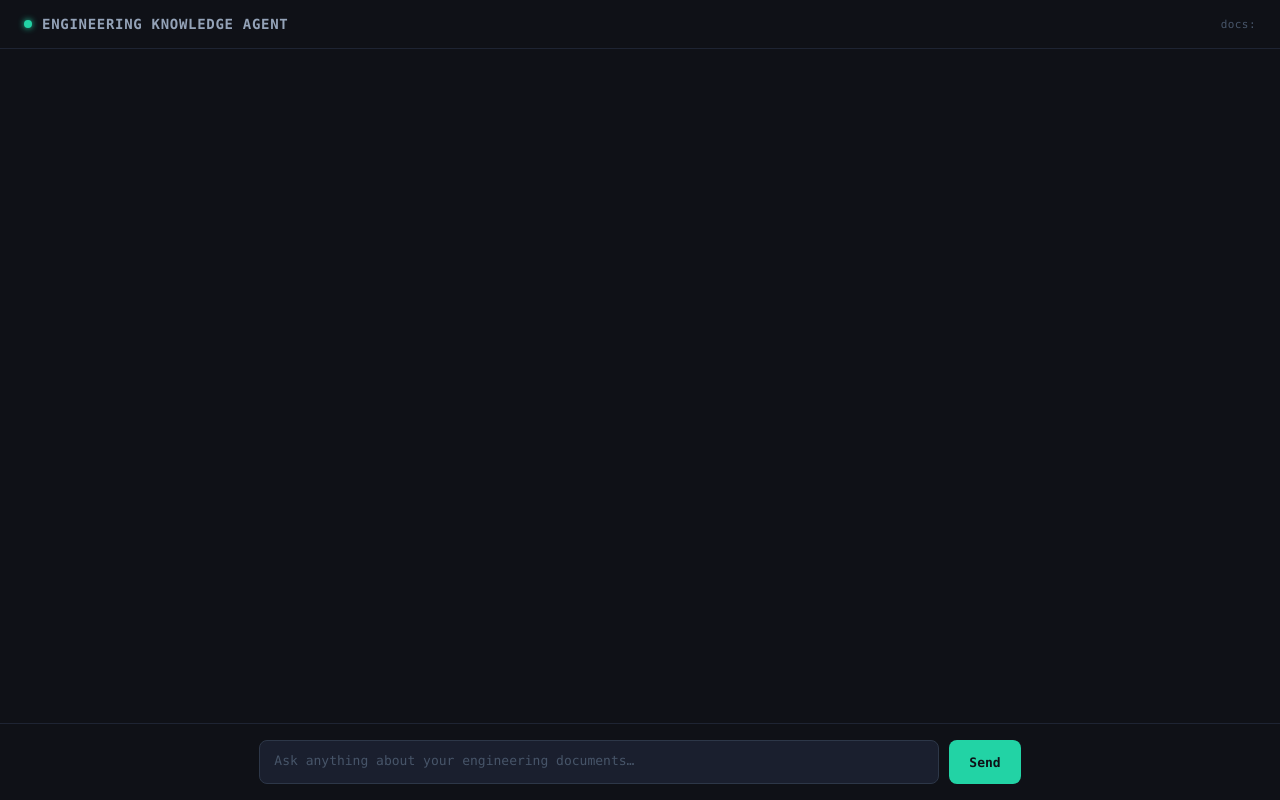
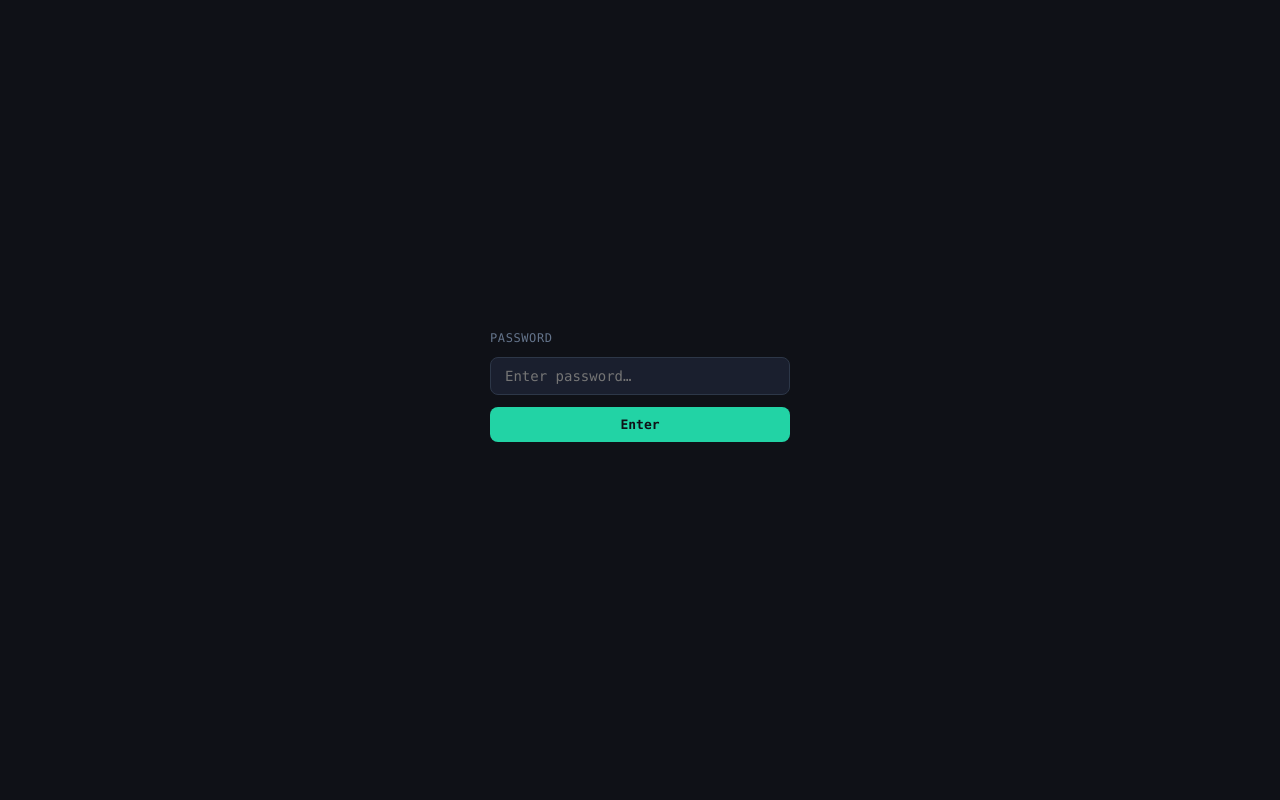
Before and after one commit to seointhenerd/engineering-knowledge-agent, a plain HTML site: page static/index.html in a window 1280 px wide. Drawn offline with nearby package versions, Linux system fonts and the light colour scheme; no server answers.

Commit message:
added password for private usage

```diff
--- a/static/index.html
+++ b/static/index.html
@@ -248,9 +248,77 @@
     #chat::-webkit-scrollbar { width: 4px; }
     #chat::-webkit-scrollbar-track { background: transparent; }
     #chat::-webkit-scrollbar-thumb { background: #2d3748; border-radius: 2px; }
+
+    #lock-screen {
+      position: fixed;
+      inset: 0;
+      background: #0f1117;
+      display: flex;
+      align-items: center;
+      justify-content: center;
+      z-index: 100;
+    }
+
+    #lock-box {
+      display: flex;
+      flex-direction: column;
+      gap: 12px;
+      width: 300px;
+    }
+
+    #lock-box label {
+      font-size: 12px;
+      color: #64748b;
+      letter-spacing: 0.05em;
+      text-transform: uppercase;
+    }
+
+    #lock-password {
+      background: #1a1f2e;
+      border: 1px solid #2d3748;
+      border-radius: 8px;
+      color: #e2e8f0;
+      font-family: inherit;
+      font-size: 14px;
+      padding: 10px 14px;
+      outline: none;
+      transition: border-color 0.15s;
+    }
+
+    #lock-password:focus { border-color: #22d3a5; }
+
+    #lock-submit {
+      background: #22d3a5;
+      color: #0f1117;
+      border: none;
+      border-radius: 8px;
+      padding: 10px;
+      font-family: inherit;
+      font-size: 13px;
+      font-weight: 700;
+      cursor: pointer;
+      transition: opacity 0.15s;
+    }
+
+    #lock-submit:hover { opacity: 0.85; }
+
+    #lock-error {
+      font-size: 12px;
+      color: #f87171;
+      min-height: 16px;
+    }
   </style>
 </head>
 <body>
+
+<div id="lock-screen">
+  <div id="lock-box">
+    <label>Password</label>
+    <input id="lock-password" type="password" placeholder="Enter password…" />
+    <button id="lock-submit">Enter</button>
+    <span id="lock-error"></span>
+  </div>
+</div>
 
 <header>
   <div class="dot"></div>
@@ -266,6 +334,39 @@
 </div>
 
 <script>
+  // ── Password gate ────────────────────────────────────────────────────────
+  const lockScreen = document.getElementById('lock-screen');
+  const lockInput = document.getElementById('lock-password');
+  const lockSubmit = document.getElementById('lock-submit');
+  const lockError = document.getElementById('lock-error');
+
+  if (sessionStorage.getItem('authed')) {
+    lockScreen.remove();
+  }
+
+  async function tryUnlock() {
+    const pw = lockInput.value;
+    lockError.textContent = '';
+    const res = await fetch('/auth', {
+      method: 'POST',
+      headers: { 'Content-Type': 'application/json' },
+      body: JSON.stringify({ password: pw }),
+    });
+    const data = await res.json();
+    if (data.ok) {
+      sessionStorage.setItem('authed', '1');
+      lockScreen.remove();
+    } else {
+      lockError.textContent = 'Wrong password.';
+      lockInput.value = '';
+      lockInput.focus();
+    }
+  }
+
+  lockSubmit.addEventListener('click', tryUnlock);
+  lockInput.addEventListener('keydown', e => { if (e.key === 'Enter') tryUnlock(); });
+
+  // ── Chat ──────────────────────────────────────────────────────────────────
   const chat = document.getElementById('chat');
   const input = document.getElementById('question');
   const sendBtn = document.getElementById('send');
```
Also changed, not shown: 1 other file.
